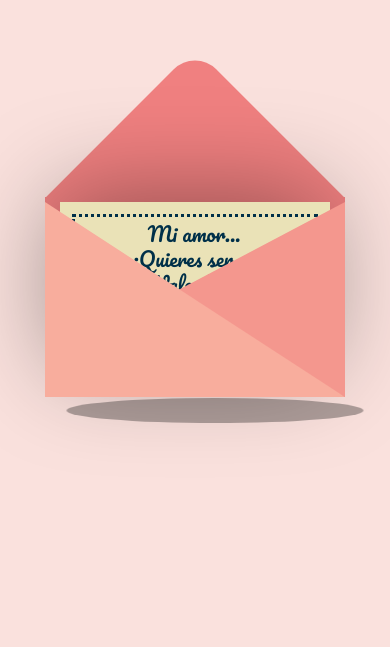
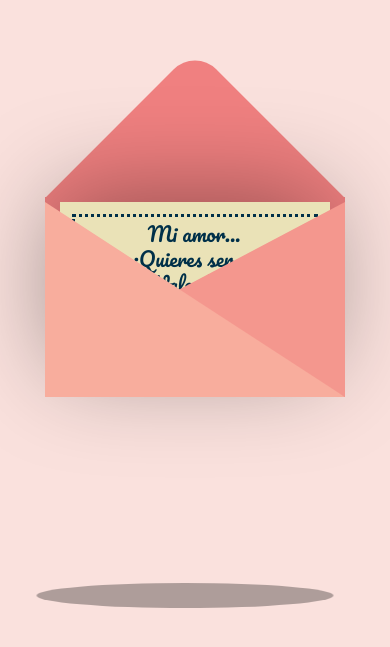
Before and after one commit to Anahi-Reyes/Valent-n, a plain HTML site: page index.html in a window 390 px wide. Shown: the part 121-768 px from the top of the page. Drawn offline with nearby package versions, Linux system fonts and the light colour scheme.

Commit message:
Update style.css

```diff
--- a/style.css
+++ b/style.css
@@ -165,8 +165,8 @@ body {
     height: 25px;
     border-radius: 50%;
     background-color: rgba(0, 0, 0, 0.3);
-    bottom: 300px;
-    left: 50px;
+    bottom: 115px;
+    left: 20px;
     animation: scale 3s linear infinite;
     z-index: -1;
   }
```
